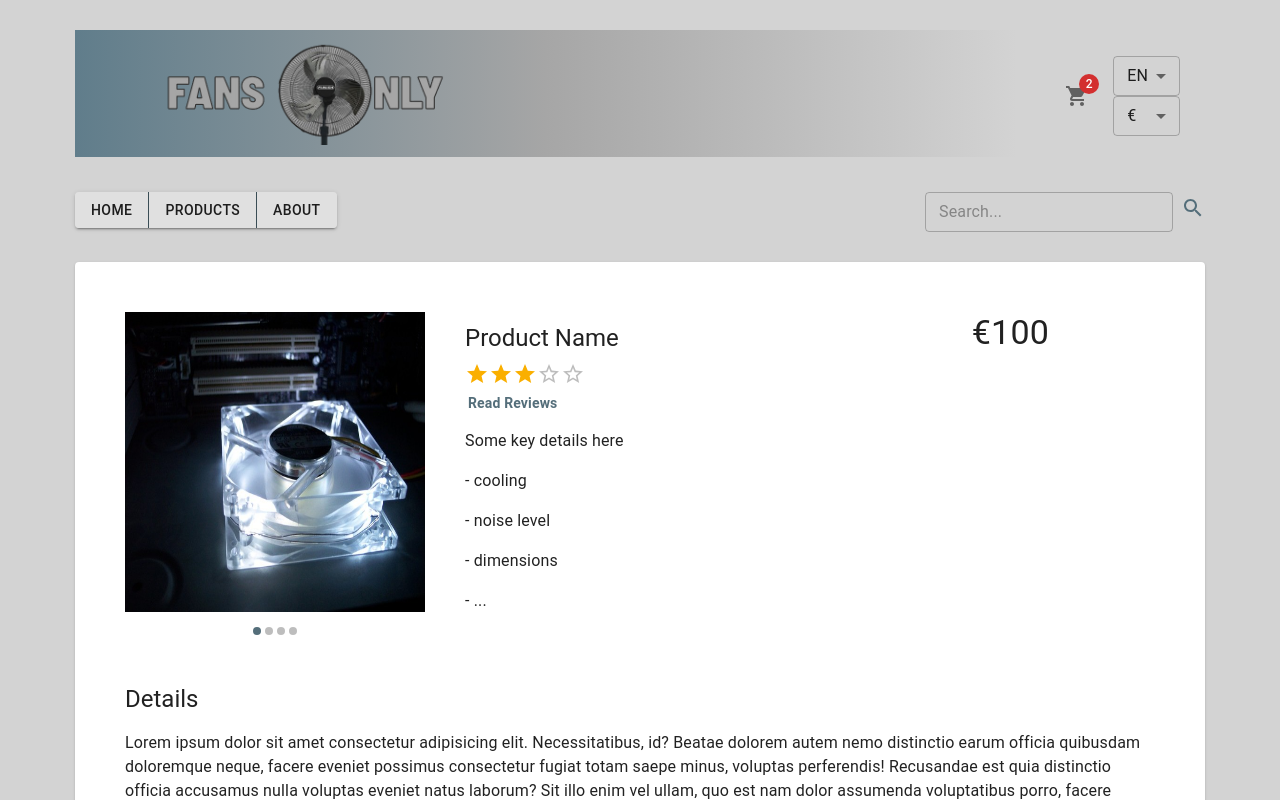
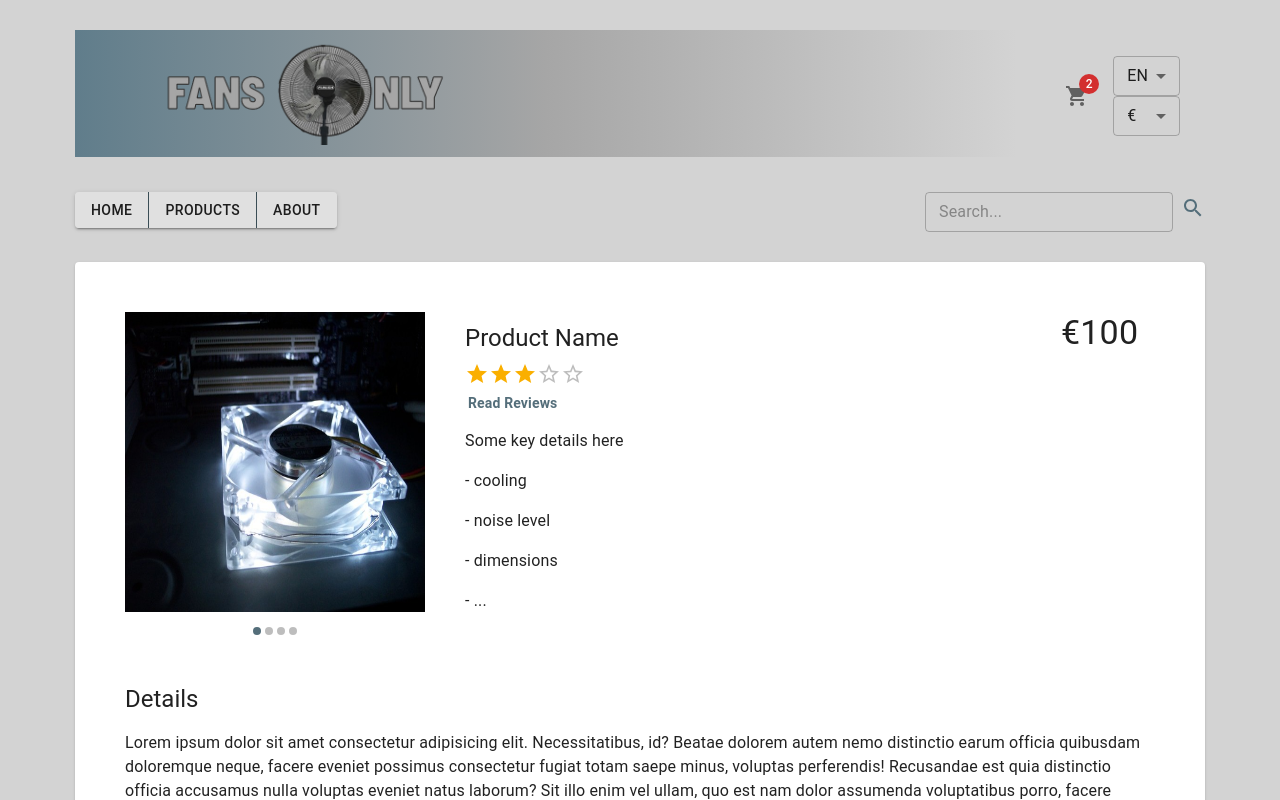
Before and after one commit to VeeHalonen/ux-prototype, a React (Create React App) app: page /product in a window 1280 px wide. Shown: the top 800 px of the page. Built offline with nearby package versions, Linux system fonts and the light colour scheme.

Commit message:
Adjust layout

```diff
--- a/src/views/ProductPage.jsx
+++ b/src/views/ProductPage.jsx
@@ -9,7 +9,7 @@ const ProductPage = () => {
         <Grid item>
           <ProductPagePhotos />
         </Grid>
-        <Grid item xs={12} md={7}>
+        <Grid item xs={12} md={7} lg={8}>
           <ProductInfo />
         </Grid>
       </Grid>
```
